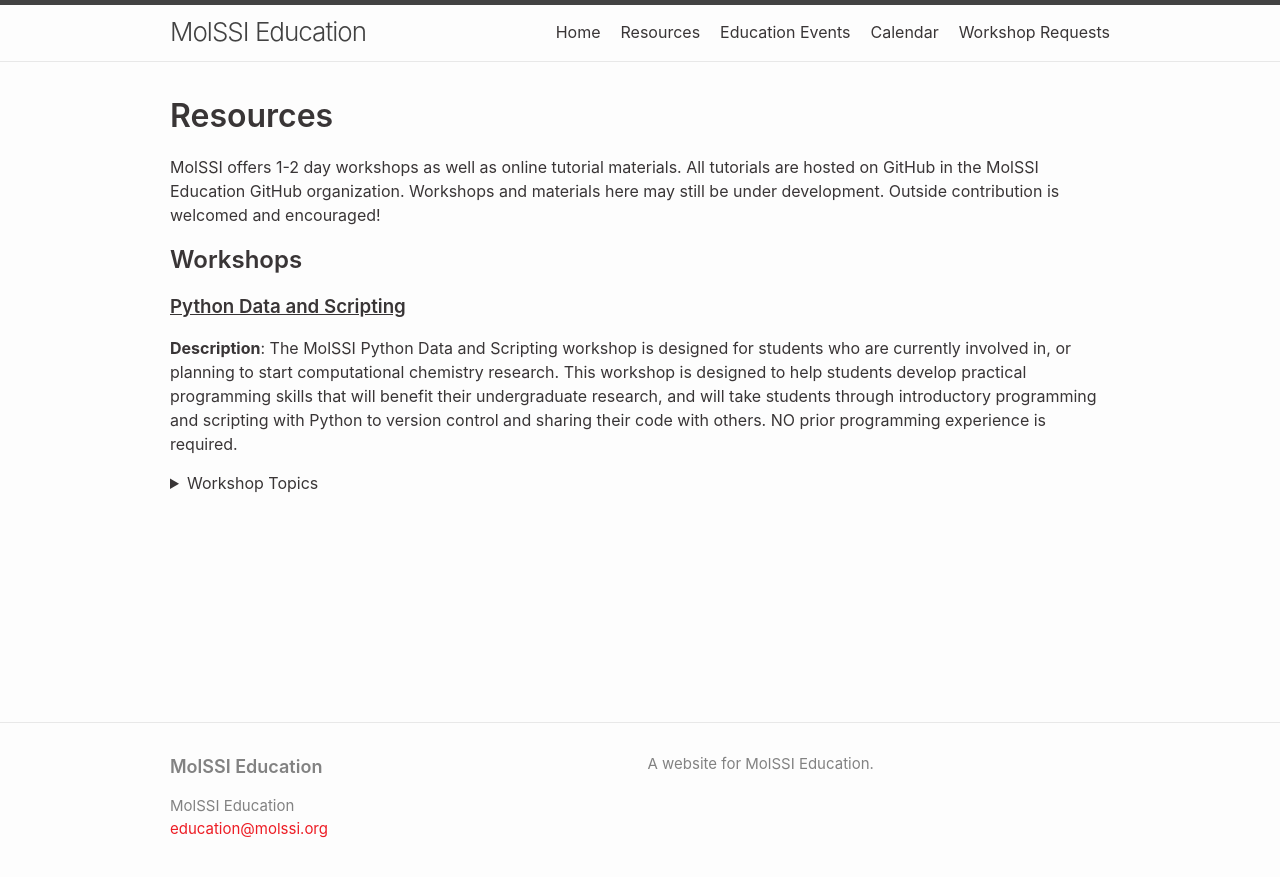
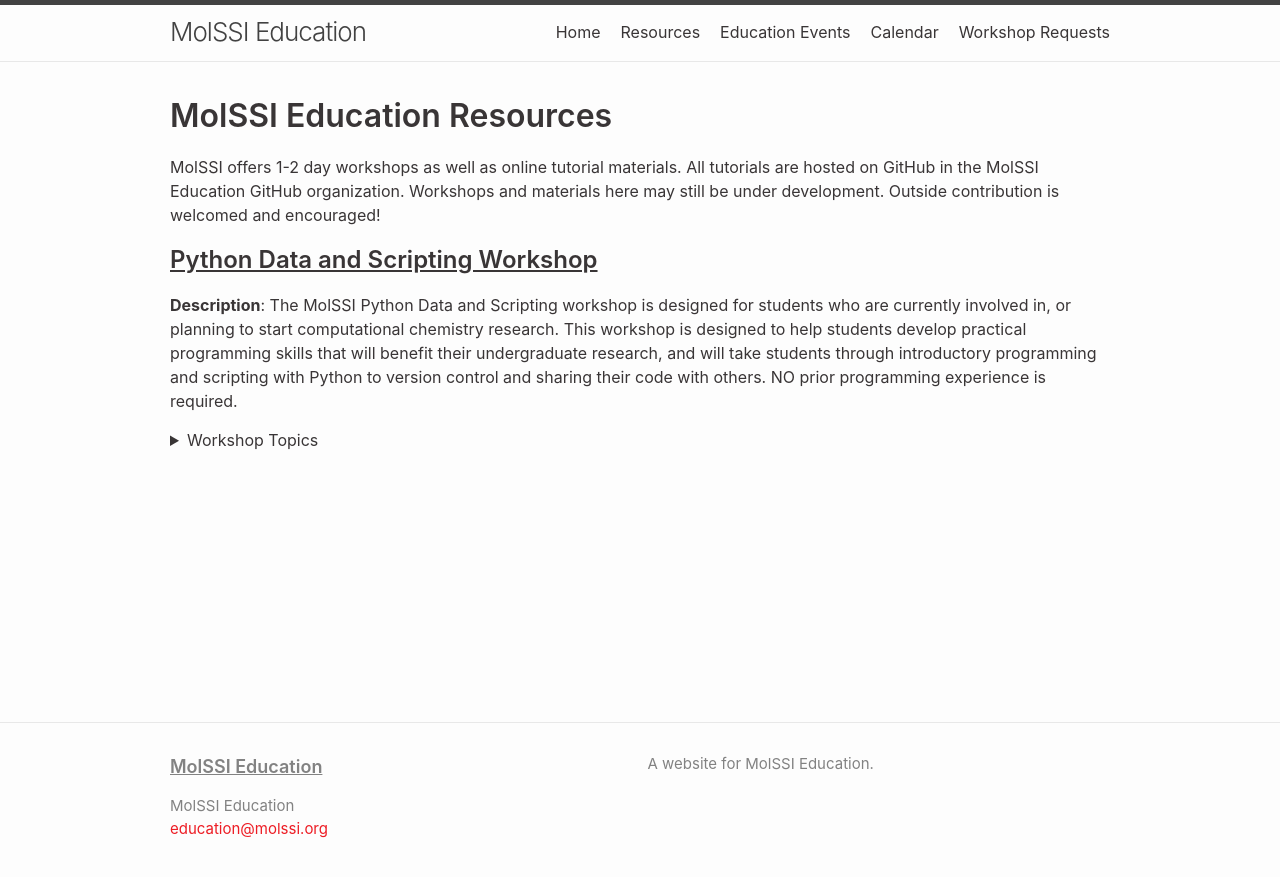
Before and after one commit to MolSSI-Education/molssi-education.github.io, a Jekyll site: the page built from resources.md, in a window 1280 px wide. Shown: the top 877 px of the page. Built offline with Jekyll 4.4.1, drawn with Linux system fonts in a browser that asks for light colours; Markdown is read by kramdown in place of the engine named in the settings.

Commit message:
more formatting

```diff
--- a/_sass/minima/_base.scss
+++ b/_sass/minima/_base.scss
@@ -98,7 +98,7 @@ h1, h2, h3, h4, h5, h6 {
   font-weight: $emph-font-weight;
 }
 
-h3 {
+h2, h3 {
   text-decoration: underline;
 }
 
--- a/resources.md
+++ b/resources.md
@@ -3,13 +3,11 @@ title: Resources
 layout: default
 ---
 
-# Resources
+# MolSSI Education Resources
 
 MolSSI offers 1-2 day workshops as well as online tutorial materials. All tutorials are hosted on GitHub in the MolSSI Education GitHub organization. Workshops and materials here may still be under development. Outside contribution is welcomed and encouraged!
 
-## Workshops
-
-### Python Data and Scripting
+## Python Data and Scripting Workshop
 **Description**: The MolSSI Python Data and Scripting workshop is designed for students who are currently involved in, or planning to start computational chemistry research. This workshop is designed to help students develop practical programming skills that will benefit their undergraduate research, and will take students through introductory programming and scripting with Python to version control and sharing their code with others. NO prior programming experience is required.
 
 <details>
@@ -31,7 +29,7 @@ MolSSI offers 1-2 day workshops as well as online tutorial materials. All tutori
 [{% octicon mark-github} View GitHub Repository %} View GitHub Repository](https://github.com/MolSSI-Education/python_scripting_cms)
 
 
-### Best Practices Workshops
+## Best Practices Workshop
 **Description**: Our best practices workshops introduce and promote [MolSSI best practices](https://molssi.org/education/best-practices/) to workshop attendees. This workshop is designed for graduate students, post docs, or advanced undergraduate students. In this course, students create a Python package using best practices and the [MolSSI CookieCutter](https://github.com/MolSSI/cookiecutter-cms), and host this project on GitHub.
 
 <details>
@@ -52,7 +50,7 @@ MolSSI offers 1-2 day workshops as well as online tutorial materials. All tutori
 [{% octicon book %} View Workshop Materials](https://molssi-education.github.io/CMS-Python-DevOps/) |
 [{% octicon mark-github} View GitHub Repository %} View GitHub Repository](https://github.com/MolSSI-Education/CMS-Python-DevOps/)
 
-### Object Oriented Programming and Design Patterns
+## Object Oriented Programming and Design Patterns
 **Description**:The Object Oriented Programming (OOP) and Design Patterns tutorials provide a brief introduction to good software design principles. These tutorials are designed for graduate students, post docs, or advanced undergraduate students. Students will develop python modules using OOP principles and software design patterns.
 
 <details>
```
Also changed, not shown: other parts of resources.md (+2 -4 lines).
